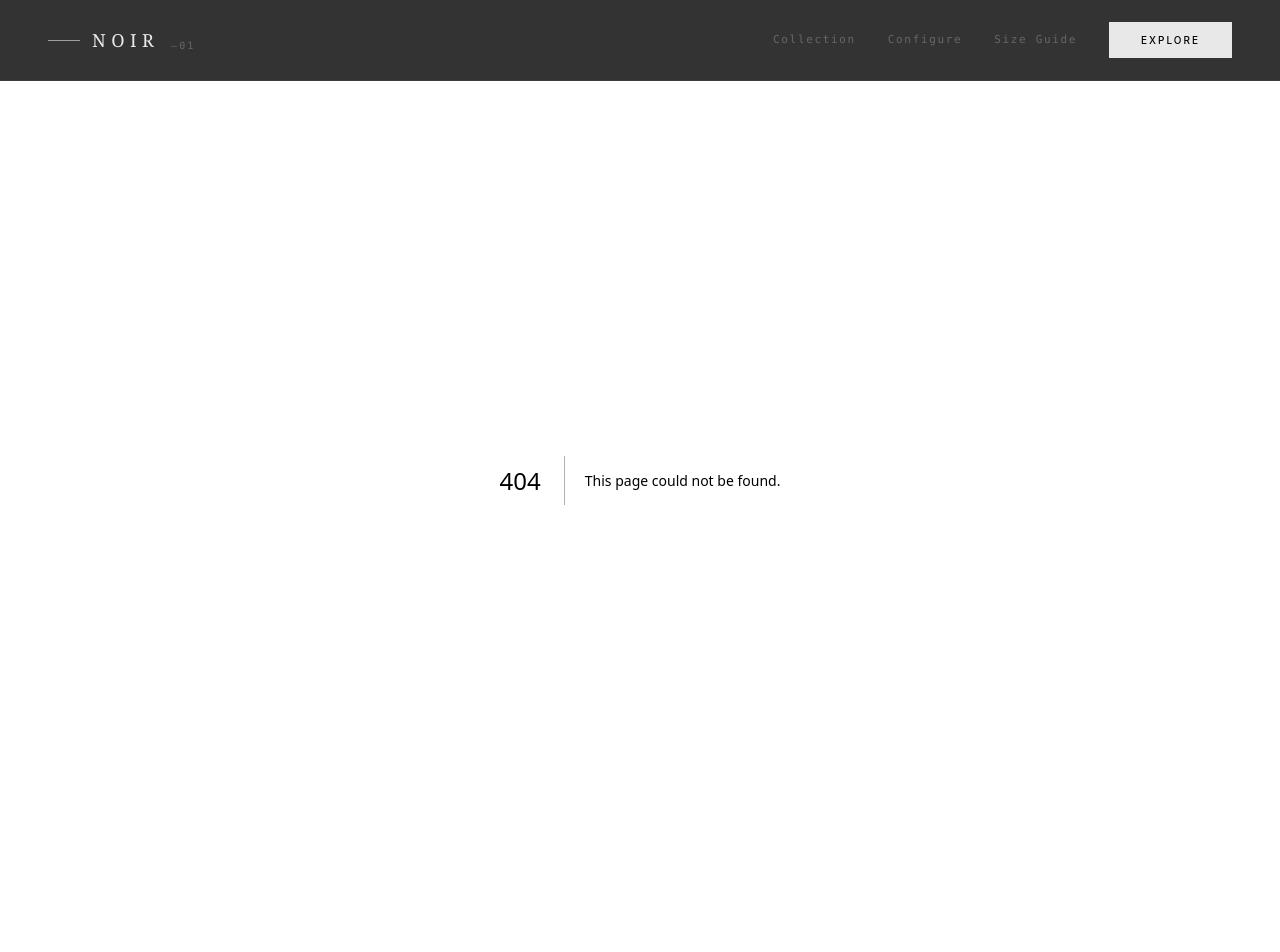
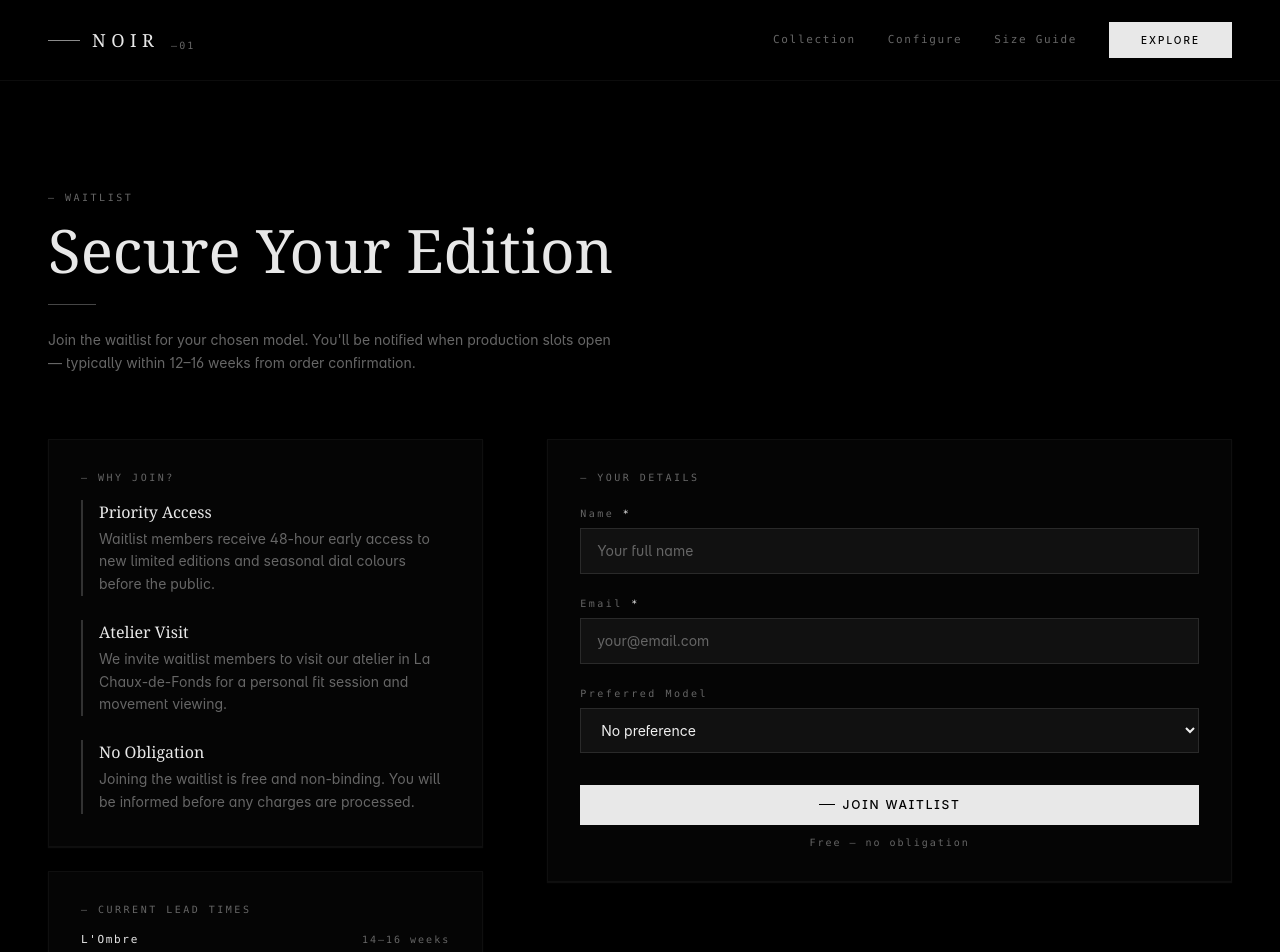
Before and after one commit to anas-khan-antimatter/mkt-noir-watch-co, a Next.js app: page /waitlist in a window 1280 px wide. Before the commit this address had no page. Shown: the top 952 px of the page. Built offline with nearby package versions, Linux system fonts and the light colour scheme.

Commit message:
antimatter: checkpoint c-1790732967552-zqjar

```diff
--- a/src/app/page.tsx
+++ b/src/app/page.tsx
@@ -89,7 +89,7 @@ export default function Home() {
 
             <div className="space-y-6">
               {[
-                { slug: "l-ombre", name: "L&apos;Ombre", subtitle: "The Shadow", desc: "Skeletonized. 22K gold winding rotor. Hand-bevelled bridges." },
+                { slug: "l-ombre", name: "L&apos;Ombre", subtitle: "The Shadow", desc: "Skeletonized. 22K winding rotor. Hand-bevelled bridges." },
                 { slug: "minuit", name: "Minuit", subtitle: "Midnight", desc: "Forged carbon case. Super-LumiNova. 70-hour reserve." },
                 { slug: "heritage", name: "H&eacute;ritage", subtitle: "Heritage", desc: "Guilloch&eacute; dial. Blued steel hands. Exhibition caseback." },
               ].map((watch) => (
--- /dev/null
+++ b/src/app/waitlist/page.tsx
@@ -0,0 +1,212 @@
+"use client";
+
+import { useState } from "react";
+import Link from "next/link";
+
+export default function WaitlistPage() {
+  const [name, setName] = useState("");
+  const [email, setEmail] = useState("");
+  const [model, setModel] = useState("");
+  const [status, setStatus] = useState<"idle" | "loading" | "success" | "error">("idle");
+  const [message, setMessage] = useState("");
+
+  const handleSubmit = async (e: React.FormEvent) => {
+    e.preventDefault();
+    setStatus("loading");
+    try {
+      const res = await fetch("/api/waitlist", {
+        method: "POST",
+        headers: { "Content-Type": "application/json" },
+        body: JSON.stringify({
+          name: name.trim(),
+          email: email.trim(),
+          model: model || undefined,
+        }),
+      });
+      const data = await res.json();
+      if (res.ok) {
+        setStatus("success");
+        setMessage(data.message);
+      } else {
+        setStatus("error");
+        setMessage(data.error || "Something went wrong.");
+      }
+    } catch {
+      setStatus("error");
+      setMessage("Network error. Please try again.");
+    }
+  };
+
+  const models = [
+    { value: "", label: "No preference" },
+    { value: "l-ombre", label: "L'Ombre" },
+    { value: "minuit", label: "Minuit" },
+    { value: "heritage", label: "H\u00e9ritage" },
+  ];
+
+  return (
+    <div className="py-20 lg:py-28">
+      <div className="section-container">
+        <div className="mb-16">
+          <p className="font-mono text-micro text-mirror-muted tracking-extra mb-4">
+            &mdash; WAITLIST
+          </p>
+          <h1 className="section-title">
+            Secure Your Edition
+          </h1>
+          <div className="w-12 h-px bg-mirror/30 mt-6" />
+          <p className="text-mirror-muted text-sm max-w-xl mt-6 leading-relaxed">
+            Join the waitlist for your chosen model. You&apos;ll be notified
+            when production slots open &mdash; typically within 12&ndash;16 weeks
+            from order confirmation.
+          </p>
+        </div>
+
+        <div className="grid lg:grid-cols-5 gap-16">
+          {/* Info panel */}
+          <div className="lg:col-span-2">
+            <div className="card p-8">
+              <p className="font-mono text-micro text-mirror-muted tracking-extra mb-4">
+                &mdash; WHY JOIN?
+              </p>
+              <div className="space-y-6 mt-4">
+                {[
+                  {
+                    title: "Priority Access",
+                    desc: "Waitlist members receive 48-hour early access to new limited editions and seasonal dial colours before the public.",
+                  },
+                  {
+                    title: "Atelier Visit",
+                    desc: "We invite waitlist members to visit our atelier in La Chaux-de-Fonds for a personal fit session and movement viewing.",
+                  },
+                  {
+                    title: "No Obligation",
+                    desc: "Joining the waitlist is free and non-binding. You will be informed before any charges are processed.",
+                  },
+                ].map((item) => (
+                  <div key={item.title} className="border-l-2 border-mirror/20 pl-4">
+                    <h3 className="font-display text-base text-mirror mb-1">{item.title}</h3>
+                    <p className="text-sm text-mirror-muted leading-relaxed">{item.desc}</p>
+                  </div>
+                ))}
+              </div>
+            </div>
+
+            <div className="card p-8 mt-6">
+              <p className="font-mono text-micro text-mirror-muted tracking-extra mb-4">
+                &mdash; CURRENT LEAD TIMES
+              </p>
+              <div className="space-y-3">
+                {[
+                  { model: "L'Ombre", time: "14\u201316 weeks" },
+                  { model: "Minuit", time: "12\u201314 weeks" },
+                  { model: "H\u00e9ritage", time: "16\u201318 weeks" },
+                ].map((item) => (
+                  <div key={item.model} className="flex items-center justify-between border-b border-mirror/5 pb-2">
+                    <p className="font-mono text-detail text-mirror">{item.model}</p>
+                    <p className="font-mono text-micro text-mirror-muted">{item.time}</p>
+                  </div>
+                ))}
+              </div>
+            </div>
+          </div>
+
+          {/* Form */}
+          <div className="lg:col-span-3">
+            {status === "success" ? (
+              <div className="card p-12 text-center animate-fade-in">
+                <div className="w-16 h-16 mx-auto mb-6 rounded-full border border-mirror/20 flex items-center justify-center">
+                  <span className="font-display text-2xl text-mirror">✓</span>
+                </div>
+                <h2 className="font-display text-2xl text-mirror mb-4">
+                  You&apos;re on the List
+                </h2>
+                <p className="text-mirror-muted text-sm max-w-md mx-auto mb-8 leading-relaxed">
+                  {message}
+                </p>
+                <Link href="/collection" className="btn-outline">
+                  Explore the Collection
+                </Link>
+              </div>
+            ) : (
+              <form onSubmit={handleSubmit} className="card p-8">
+                <p className="font-mono text-micro text-mirror-muted tracking-extra mb-6">
+                  &mdash; YOUR DETAILS
+                </p>
+
+                <div className="space-y-6">
+                  <div>
+                    <label className="font-mono text-micro text-mirror-muted tracking-extra mb-2 block">
+                      Name <span className="text-mirror-light">*</span>
+                    </label>
+                    <input
+                      type="text"
+                      value={name}
+                      onChange={(e) => setName(e.target.value)}
+                      placeholder="Your full name"
+                      required
+                      className="w-full"
+                    />
+                  </div>
+
+                  <div>
+                    <label className="font-mono text-micro text-mirror-muted tracking-extra mb-2 block">
+                      Email <span className="text-mirror-light">*</span>
+                    </label>
+                    <input
+                      type="email"
+                      value={email}
+                      onChange={(e) => setEmail(e.target.value)}
+                      placeholder="your@email.com"
+                      required
+                      className="w-full"
+                    />
+                  </div>
+
+                  <div>
+                    <label className="font-mono text-micro text-mirror-muted tracking-extra mb-2 block">
+                      Preferred Model
+                    </label>
+                    <select
+                      value={model}
+                      onChange={(e) => setModel(e.target.value)}
+                      className="w-full"
+                    >
+                      {models.map((m) => (
+                        <option key={m.value} value={m.value}>
+                          {m.label}
+                        </option>
+                      ))}
+                    </select>
+                  </div>
+                </div>
+
+                {status === "error" && (
+                  <div className="mt-4 p-4 border border-mirror/20 bg-mirror/[0.03]">
+                    <p className="font-mono text-micro text-mirror tracking-extra">
+                      {message}
+                    </p>
+                  </div>
+                )}
+
+                <div className="mt-8">
+                  <button
+                    type="submit"
+                    className="btn-primary w-full"
+                    disabled={status === "loading"}
+                  >
+                    <span className="w-4 h-px bg-noir-950" />
+                    {status === "loading" ? "Submitting..." : "Join Waitlist"}
+                  </button>
+                  <p className="font-mono text-micro text-mirror-muted text-center mt-3">
+                    Free &mdash; no obligation
+                  </p>
+                </div>
+              </form>
+            )}
+          </div>
+        </div>
+      </div>
+    </div>
+  );
+}
```
